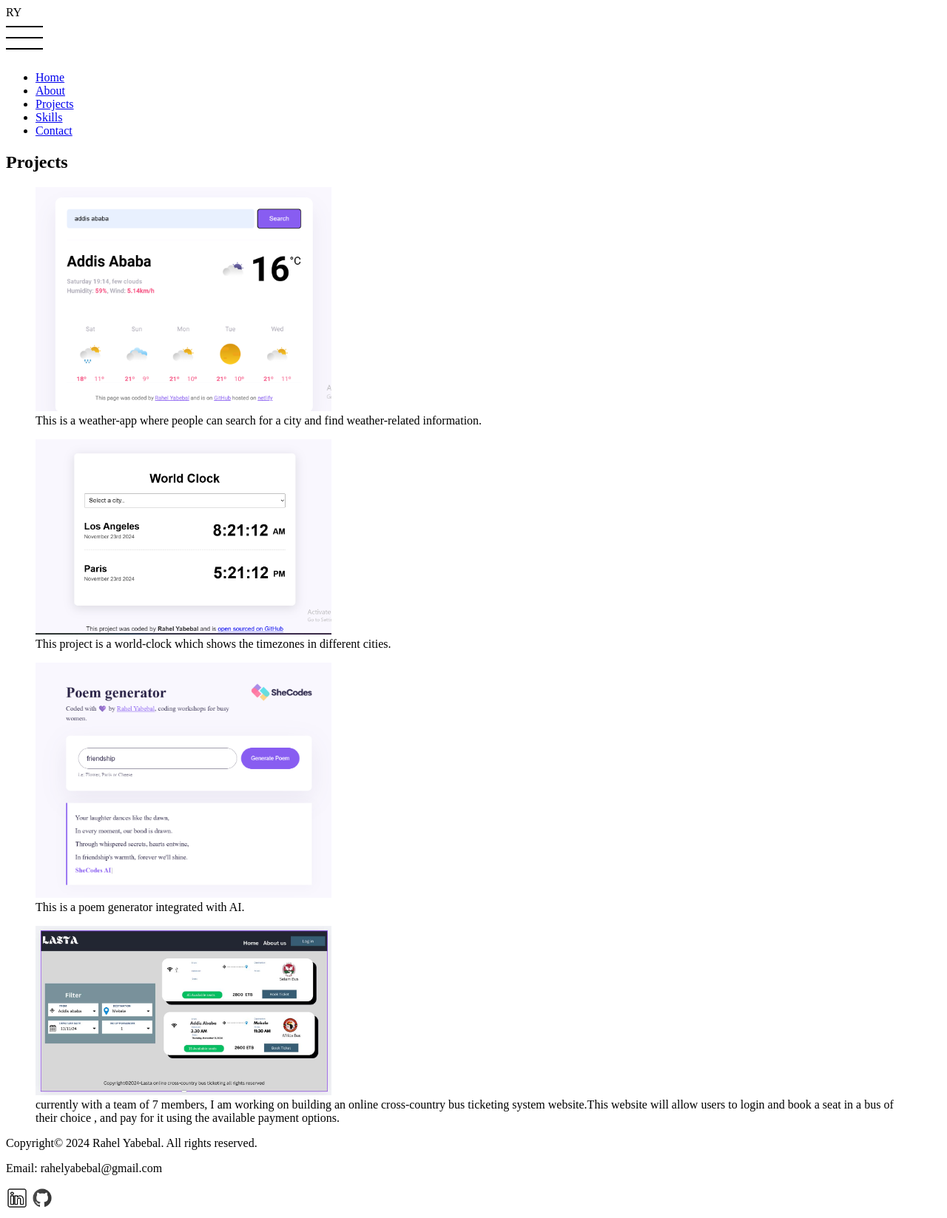
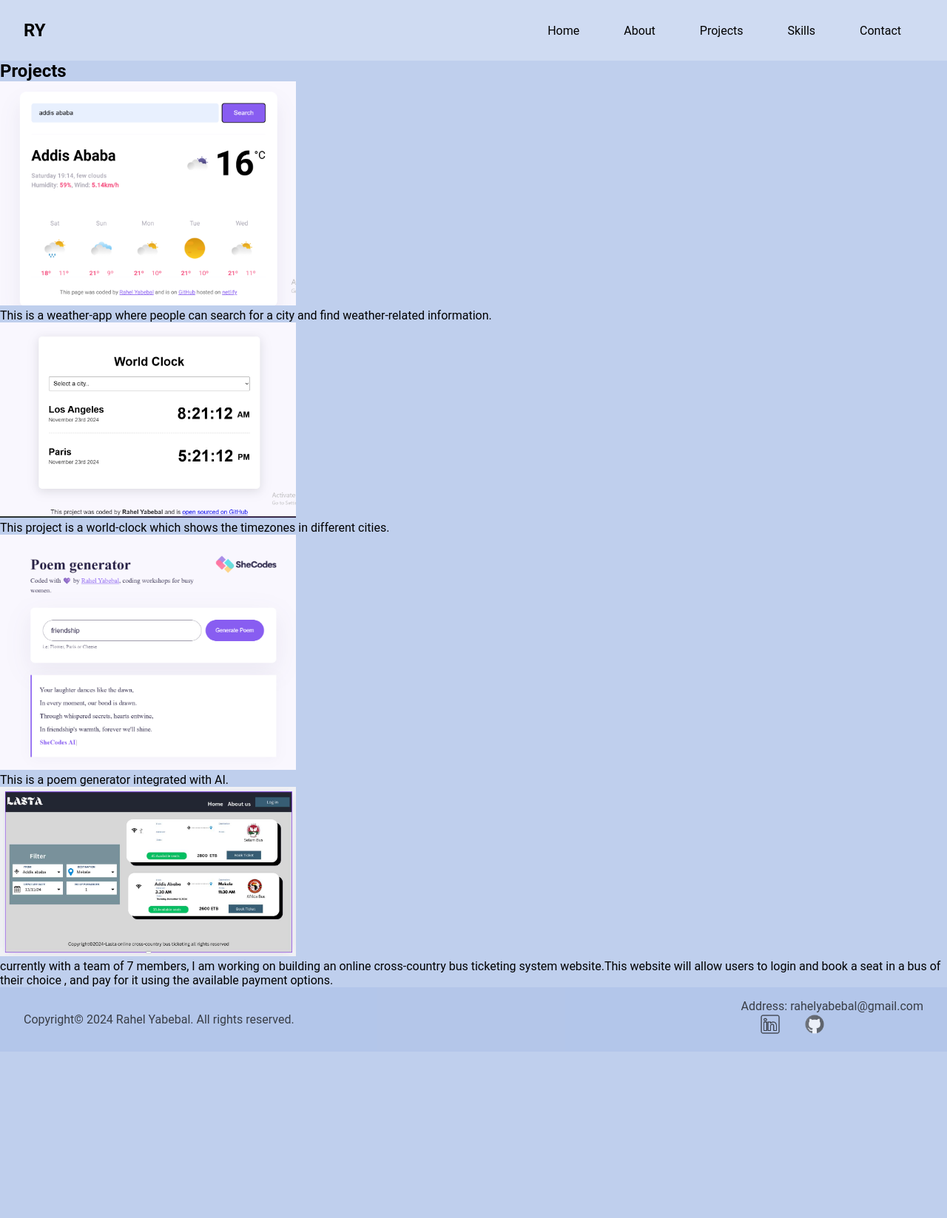
Before and after one commit to rahel-yab/UGR-6200-15-portfolio-profile-html-css-js, a plain HTML site: page src/projects.html in a window 1280 px wide. Shown: the whole page at 74% size. After the commit the page ends 1422 px from the top, so only its background shows below. Drawn offline with Linux system fonts and the light colour scheme.

Commit message:
added project and skill css

```diff
--- a/src/css/about.css
+++ b/src/css/about.css
@@ -158,6 +158,9 @@ audio {
 .footer .logo img {
   margin-left: 1em;
 }
+.footer-2 p {
+  font-size: 17px;
+}
 
 @media (max-width: 64em) {
   /* 1024px */
--- a/src/css/contact.css
+++ b/src/css/contact.css
@@ -1,54 +1,83 @@
 * {
   margin: 0;
-  padding: auto;
+  padding: 0;
 }
 body {
+  min-height: 100vh;
   position: relative;
   background: #bfcfed;
   font-family: "Roboto";
   font-size: medium;
+  margin: 0;
+  padding: 0;
 }
 .header {
   background-color: #cfdbf2;
-  height: 60px;
-  padding: 10px 0;
+  color: black;
+  padding: 1em 0;
 }
-.nav-bar {
+
+.header-2 {
+  display: flex;
+  justify-content: space-between;
+  align-items: center;
+  padding: 0 2em;
+}
+
+.logo {
+  font-size: 1.5em;
+  font-weight: bold;
+  margin-right: auto;
+}
+
+nav ul {
+  width: 100%;
+  list-style: none;
   display: flex;
   justify-content: flex-end;
-  list-style-type: none;
-  margin: 10px;
-  padding: 0;
+  align-items: center;
 }
-.nav-bar li a {
-  display: block;
+
+nav li {
+  height: 50px;
+}
+nav a {
+  height: 100%;
+  padding: 0 30px;
   color: black;
-  text-align: center;
-  padding: 14px 16px;
-  font-size: 20px;
   text-decoration: none;
+  display: flex;
+  align-items: center;
 }
-.nav-bar li a:hover {
+nav li a:hover {
   background-color: #afc3e9;
   transition: all ease-in-out;
 }
-.logo {
-  font-size: 30px;
-  font-weight: bolder;
-  margin: 10px;
+.side-bar {
+  position: fixed;
+  top: 0;
+  right: 0;
+  height: 50vh;
+  width: 250px;
+  z-index: 999;
+  background-color: #bfcfed;
+  box-shadow: -10px 0 10px rgba(0, 0, 0, 0.1);
+  display: none;
+  flex-direction: column;
+  align-items: flex-start;
+  justify-content: flex-start;
 }
-.menu {
-  float: right;
+.side-bar li {
+  width: 100%;
 }
-.header-2 {
-  display: flex;
-  justify-content: space-between;
+.side-bar a {
+  width: 100%;
 }
-.body {
-  text-align: center;
-  background-color: #bfcfed;
-  font-size: 1.5em;
-  line-height: 2em;
+.side-bar a:hover {
+  background-color: #afc3e9;
+}
+.menu-button {
+  display: none;
 }
 .contacts {
   display: flex;
@@ -120,19 +149,7 @@ input[type="submit"]:hover {
   background-color: #afc3e9;
   color: black;
 }
-.footer {
-  background-color: #afc3e9;
-  height: 50px;
-  padding: 10px 0;
-  margin-top: 5em;
-  opacity: 0.5;
-}
-.footer-2 {
-  display: flex;
-  justify-content: space-between;
-  padding: 5px;
-  margin-top: auto;
-}
+
 .address {
   margin-right: 12px;
 }
@@ -145,8 +162,78 @@ input[type="submit"]:hover {
 .address-logo img {
   max-width: 50px;
 }
-@media (min-width: 900px) {
-  .menu {
+.footer {
+  background-color: #afc3e9;
+  color: black;
+  padding: 1em 0;
+  opacity: 0.7;
+}
+
+.footer-2 {
+  display: flex;
+  justify-content: space-between;
+  align-items: center;
+  padding: 0 2em;
+}
+
+.footer .logo img {
+  margin-left: 1em;
+}
+.footer-2 p {
+  font-size: 17px;
+}
+
+@media (max-width: 64em) {
+  /* 1024px */
+  .hideonmobile {
     display: none;
   }
+  .menu-button {
+    display: block;
+  }
+  .home {
+    flex-direction: column;
+    align-items: center;
+  }
+  .download-button {
+    width: 80%;
+    font-size: 18px;
+  }
 }
+
+@media (max-width: 48em) {
+  /* 768px */
+
+  .hideonmobile {
+    display: none;
+  }
+  .menu-button {
+    display: block;
+  }
+  .home {
+    flex-direction: column;
+    align-items: center;
+  }
+  .download-button {
+    width: 80%;
+    font-size: 18px;
+  }
+}
+@media (max-width: 30em) {
+  /* 480px */
+
+  .hideonmobile {
+    display: none;
+  }
+  .menu-button {
+    display: block;
+  }
+  .home {
+    flex-direction: column;
+    align-items: center;
+  }
+  .download-button {
+    width: 100%;
+    font-size: 16px;
+  }
+}
--- a/src/css/home.css
+++ b/src/css/home.css
@@ -25,7 +25,7 @@ body {
 }
 
 .logo {
-  font-size: 2em;
+  font-size: 1.5em;
   font-weight: bold;
   margin-right: auto;
 }
@@ -43,16 +43,12 @@ nav li {
 }
 nav a {
   height: 100%;
-  padding: 0 27px;
+  padding: 0 30px;
   color: black;
   text-decoration: none;
   display: flex;
   align-items: center;
-  font-weight: bold;
-  font-size: 25px;
-  opacity: 80%;
 }
-
 nav li a:hover {
   background-color: #afc3e9;
   transition: all ease-in-out;
@@ -134,7 +130,9 @@ p {
   align-items: center;
   padding: 0 2em;
 }
-
+.footer-2 p {
+  font-size: 17px;
+}
 .footer .logo img {
   margin-left: 1em;
 }
@@ -154,17 +152,15 @@ p {
     width: 80%;
     font-size: 18px;
   }
+  h1 {
+    font-size: 40px;
+  }
+  p {
+    font-size: 20px;
+  }
 }
-
 @media (max-width: 48em) {
   /* 768px */
-
-  .hideonmobile {
-    display: none;
-  }
-  .menu-button {
-    display: block;
-  }
   .home {
     flex-direction: column;
     align-items: center;
@@ -173,16 +169,15 @@ p {
     width: 80%;
     font-size: 18px;
   }
+  h1 {
+    font-size: 35px;
+  }
+  p {
+    font-size: 18px;
+  }
 }
 @media (max-width: 30em) {
   /* 480px */
-
-  .hideonmobile {
-    display: none;
-  }
-  .menu-button {
-    display: block;
-  }
   .home {
     flex-direction: column;
     align-items: center;
@@ -191,4 +186,10 @@ p {
     width: 100%;
     font-size: 16px;
   }
+  h1 {
+    font-size: 30px;
+  }
+  p {
+    font-size: 16px;
+  }
 }
--- a/src/css/projects.css
+++ b/src/css/projects.css
@@ -0,0 +1,130 @@
+* {
+  margin: 0;
+  padding: 0;
+}
+body {
+  min-height: 100vh;
+  position: relative;
+  background: #bfcfed;
+  font-family: "Roboto";
+  font-size: medium;
+  margin: 0;
+  padding: 0;
+}
+.header {
+  background-color: #cfdbf2;
+  color: black;
+  padding: 1em 0;
+}
+
+.header-2 {
+  display: flex;
+  justify-content: space-between;
+  align-items: center;
+  padding: 0 2em;
+}
+
+.logo {
+  font-size: 1.5em;
+  font-weight: bold;
+  margin-right: auto;
+}
+
+nav ul {
+  width: 100%;
+  list-style: none;
+  display: flex;
+  justify-content: flex-end;
+  align-items: center;
+}
+
+nav li {
+  height: 50px;
+}
+nav a {
+  height: 100%;
+  padding: 0 30px;
+  color: black;
+  text-decoration: none;
+  display: flex;
+  align-items: center;
+}
+nav li a:hover {
+  background-color: #afc3e9;
+  transition: all ease-in-out;
+}
+.side-bar {
+  position: fixed;
+  top: 0;
+  right: 0;
+  height: 50vh;
+  width: 250px;
+  z-index: 999;
+  background-color: #bfcfed;
+  box-shadow: -10px 0 10px rgba(0, 0, 0, 0.1);
+  display: none;
+  flex-direction: column;
+  align-items: flex-start;
+  justify-content: flex-start;
+}
+.side-bar li {
+  width: 100%;
+}
+.side-bar a {
+  width: 100%;
+}
+.side-bar a:hover {
+  background-color: #afc3e9;
+}
+.menu-button {
+  display: none;
+}
+.footer {
+  background-color: #afc3e9;
+  color: black;
+  padding: 1em 0;
+  opacity: 0.7;
+}
+
+.footer-2 {
+  display: flex;
+  justify-content: space-between;
+  align-items: center;
+  padding: 0 2em;
+}
+
+.footer .logo img {
+  margin-left: 1em;
+}
+
+@media (max-width: 64em) {
+  /* 1024px */
+  .hideonmobile {
+    display: none;
+  }
+  .menu-button {
+    display: block;
+  }
+}
+
+@media (max-width: 48em) {
+  /* 768px */
+
+  .hideonmobile {
+    display: none;
+  }
+  .menu-button {
+    display: block;
+  }
+}
+
+@media (max-width: 30em) {
+  /* 480px */
+
+  .hideonmobile {
+    display: none;
+  }
+  .menu-button {
+    display: block;
+  }
+}
--- a/src/css/skills.css
+++ b/src/css/skills.css
@@ -0,0 +1,130 @@
+* {
+  margin: 0;
+  padding: 0;
+}
+body {
+  min-height: 100vh;
+  position: relative;
+  background: #bfcfed;
+  font-family: "Roboto";
+  font-size: medium;
+  margin: 0;
+  padding: 0;
+}
+.header {
+  background-color: #cfdbf2;
+  color: black;
+  padding: 1em 0;
+}
+
+.header-2 {
+  display: flex;
+  justify-content: space-between;
+  align-items: center;
+  padding: 0 2em;
+}
+
+.logo {
+  font-size: 1.5em;
+  font-weight: bold;
+  margin-right: auto;
+}
+
+nav ul {
+  width: 100%;
+  list-style: none;
+  display: flex;
+  justify-content: flex-end;
+  align-items: center;
+}
+
+nav li {
+  height: 50px;
+}
+nav a {
+  height: 100%;
+  padding: 0 30px;
+  color: black;
+  text-decoration: none;
+  display: flex;
+  align-items: center;
+}
+nav li a:hover {
+  background-color: #afc3e9;
+  transition: all ease-in-out;
+}
+.side-bar {
+  position: fixed;
+  top: 0;
+  right: 0;
+  height: 50vh;
+  width: 250px;
+  z-index: 999;
+  background-color: #bfcfed;
+  box-shadow: -10px 0 10px rgba(0, 0, 0, 0.1);
+  display: none;
+  flex-direction: column;
+  align-items: flex-start;
+  justify-content: flex-start;
+}
+.side-bar li {
+  width: 100%;
+}
+.side-bar a {
+  width: 100%;
+}
+.side-bar a:hover {
+  background-color: #afc3e9;
+}
+.menu-button {
+  display: none;
+}
+.footer {
+  background-color: #afc3e9;
+  color: black;
+  padding: 1em 0;
+  opacity: 0.7;
+}
+
+.footer-2 {
+  display: flex;
+  justify-content: space-between;
+  align-items: center;
+  padding: 0 2em;
+}
+
+.footer .logo img {
+  margin-left: 1em;
+}
+
+@media (max-width: 64em) {
+  /* 1024px */
+  .hideonmobile {
+    display: none;
+  }
+  .menu-button {
+    display: block;
+  }
+}
+
+@media (max-width: 48em) {
+  /* 768px */
+
+  .hideonmobile {
+    display: none;
+  }
+  .menu-button {
+    display: block;
+  }
+}
+
+@media (max-width: 30em) {
+  /* 480px */
+
+  .hideonmobile {
+    display: none;
+  }
+  .menu-button {
+    display: block;
+  }
+}
--- a/src/projects.html
+++ b/src/projects.html
@@ -4,20 +4,38 @@
     <meta charset="UTF-8" />
     <meta name="viewport" content="width=device-width, initial-scale=1.0" />
     <title>Rahel-Yabebal Portfolio</title>
+    <link rel="stylesheet" href="css/projects.css" />
   </head>
   <body>
-    <header>
-      <span>RY</span>
-      <div><img width="50" src="images/menu.png" alt="menu" /></div>
+    <header class="header">
+      <div class="header-2">
+        <span class="logo">RY</span>
+
         <nav>
-        <ul>
+          <ul class="side-bar">
+            <li onclick="hideSidebar()">
+              <a href="#"><img height="30" src="images/close.png" alt="" /></a>
+            </li>
             <li><a href="index.html">Home</a></li>
             <li><a href="about.html">About</a></li>
             <li><a href="projects.html">Projects</a></li>
             <li><a href="skills.html">Skills</a></li>
             <li><a href="contact.html">Contact</a></li>
           </ul>
+          <ul class="nav-bar">
+            <li class="hideonmobile"><a href="index.html">Home</a></li>
+            <li class="hideonmobile"><a href="about.html">About</a></li>
+            <li class="hideonmobile"><a href="projects.html">Projects</a></li>
+            <li class="hideonmobile"><a href="skills.html">Skills</a></li>
+            <li class="hideonmobile"><a href="contact.html">Contact</a></li>
+            <li class="menu-button" onClick="showSidebar()">
+              <a href="#"
+                ><img class="menu" width="50" src="images/menu.png" alt="menu"
+              /></a>
+            </li>
+          </ul>
         </nav>
+      </div>
     </header>
     <main>
       <section id="projects">
@@ -63,23 +81,29 @@
         </figure>
       </section>
     </main>
-    <footer>
+    <footer class="footer">
+      <div class="footer-2">
         <div class="copyright">
           <p>Copyright© 2024 Rahel Yabebal. All rights reserved.</p>
         </div>
-      <div>
-        <p>Email: rahelyabebal@gmail.com</p>
+        <div class="address">
+          <p>Address: rahelyabebal@gmail.com</p>
           <div class="logo">
             <a
               href="https://www.linkedin.com/in/rahel-yabebal-80795b2ba/"
               target="_blank"
-            ><img width="30" src="images/linkedin_logo.png" alt="LinkedIn logo"
+              ><img
+                width="30"
+                src="images/linkedin_logo.png"
+                alt="LinkedIn logo"
             /></a>
             <a href="https://github.com/rahel-yab" target="_blank"
               ><img width="30" src="images/github_logo.png" alt="GitHub logo"
             /></a>
           </div>
         </div>
+      </div>
     </footer>
+    <script src="../src/js/script.js"></script>
   </body>
 </html>
```
Also changed, not shown: src/index.html (+1 -1 lines), src/skills.html (+31 -7 lines). Lines whose indentation alone changed are shown as unchanged.
